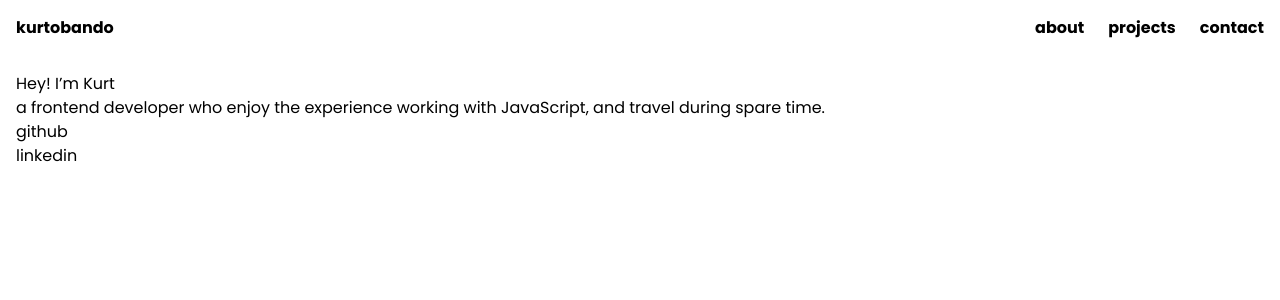
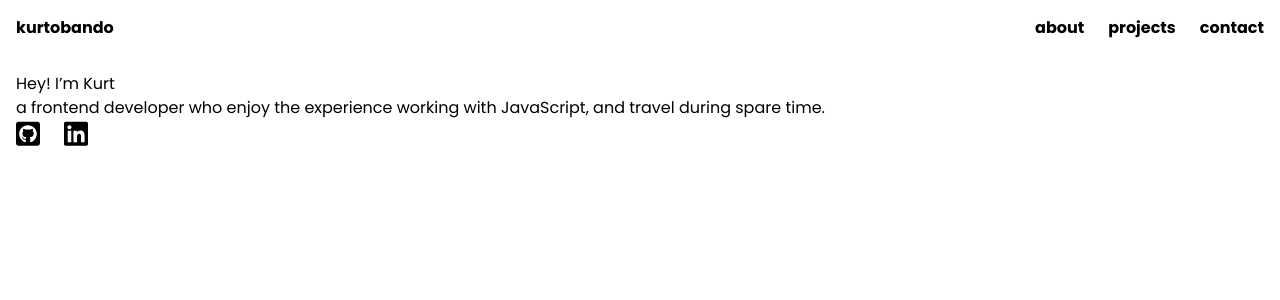
Before and after one commit to kurtobando/simple-portfolio, a Next.js app: page / in a window 1280 px wide. Shown: the top 300 px of the page. Built offline with nearby package versions, Linux system fonts and the light colour scheme.

Commit message:
add svg and style social media list component

```diff
--- /dev/null
+++ b/components/SVGGithub.tsx
@@ -0,0 +1,24 @@
+export default function SVGGithub({ width = "24px", height = "24px" }) {
+    const styles = {
+        width: width,
+        height: height,
+    }
+
+    return (
+        <div style={styles}>
+            <svg
+                aria-hidden="true"
+                focusable="false"
+                data-prefix="fab"
+                data-icon="github-square"
+                class="svg-inline--fa fa-github-square fa-w-14"
+                role="img"
+                xmlns="http://www.w3.org/2000/svg"
+                viewBox="0 0 448 512">
+                <path
+                    fill="currentColor"
+                    d="M400 32H48C21.5 32 0 53.5 0 80v352c0 26.5 21.5 48 48 48h352c26.5 0 48-21.5 48-48V80c0-26.5-21.5-48-48-48zM277.3 415.7c-8.4 1.5-11.5-3.7-11.5-8 0-5.4.2-33 .2-55.3 0-15.6-5.2-25.5-11.3-30.7 37-4.1 76-9.2 76-73.1 0-18.2-6.5-27.3-17.1-39 1.7-4.3 7.4-22-1.7-45-13.9-4.3-45.7 17.9-45.7 17.9-13.2-3.7-27.5-5.6-41.6-5.6-14.1 0-28.4 1.9-41.6 5.6 0 0-31.8-22.2-45.7-17.9-9.1 22.9-3.5 40.6-1.7 45-10.6 11.7-15.6 20.8-15.6 39 0 63.6 37.3 69 74.3 73.1-4.8 4.3-9.1 11.7-10.6 22.3-9.5 4.3-33.8 11.7-48.3-13.9-9.1-15.8-25.5-17.1-25.5-17.1-16.2-.2-1.1 10.2-1.1 10.2 10.8 5 18.4 24.2 18.4 24.2 9.7 29.7 56.1 19.7 56.1 19.7 0 13.9.2 36.5.2 40.6 0 4.3-3 9.5-11.5 8-66-22.1-112.2-84.9-112.2-158.3 0-91.8 70.2-161.5 162-161.5S388 165.6 388 257.4c.1 73.4-44.7 136.3-110.7 158.3zm-98.1-61.1c-1.9.4-3.7-.4-3.9-1.7-.2-1.5 1.1-2.8 3-3.2 1.9-.2 3.7.6 3.9 1.9.3 1.3-1 2.6-3 3zm-9.5-.9c0 1.3-1.5 2.4-3.5 2.4-2.2.2-3.7-.9-3.7-2.4 0-1.3 1.5-2.4 3.5-2.4 1.9-.2 3.7.9 3.7 2.4zm-13.7-1.1c-.4 1.3-2.4 1.9-4.1 1.3-1.9-.4-3.2-1.9-2.8-3.2.4-1.3 2.4-1.9 4.1-1.5 2 .6 3.3 2.1 2.8 3.4zm-12.3-5.4c-.9 1.1-2.8.9-4.3-.6-1.5-1.3-1.9-3.2-.9-4.1.9-1.1 2.8-.9 4.3.6 1.3 1.3 1.8 3.3.9 4.1zm-9.1-9.1c-.9.6-2.6 0-3.7-1.5s-1.1-3.2 0-3.9c1.1-.9 2.8-.2 3.7 1.3 1.1 1.5 1.1 3.3 0 4.1zm-6.5-9.7c-.9.9-2.4.4-3.5-.6-1.1-1.3-1.3-2.8-.4-3.5.9-.9 2.4-.4 3.5.6 1.1 1.3 1.3 2.8.4 3.5zm-6.7-7.4c-.4.9-1.7 1.1-2.8.4-1.3-.6-1.9-1.7-1.5-2.6.4-.6 1.5-.9 2.8-.4 1.3.7 1.9 1.8 1.5 2.6z"></path>
+            </svg>
+        </div>
+    )
+}
--- /dev/null
+++ b/components/SVGLinkedIn.tsx
@@ -0,0 +1,24 @@
+export default function SVGLinkedIn({ width = "24px", height = "24px" }) {
+    const styles = {
+        width: width,
+        height: height,
+    }
+
+    return (
+        <div style={styles}>
+            <svg
+                aria-hidden="true"
+                focusable="false"
+                data-prefix="fab"
+                data-icon="linkedin"
+                class="svg-inline--fa fa-linkedin fa-w-14"
+                role="img"
+                xmlns="http://www.w3.org/2000/svg"
+                viewBox="0 0 448 512">
+                <path
+                    fill="currentColor"
+                    d="M416 32H31.9C14.3 32 0 46.5 0 64.3v383.4C0 465.5 14.3 480 31.9 480H416c17.6 0 32-14.5 32-32.3V64.3c0-17.8-14.4-32.3-32-32.3zM135.4 416H69V202.2h66.5V416zm-33.2-243c-21.3 0-38.5-17.3-38.5-38.5S80.9 96 102.2 96c21.2 0 38.5 17.3 38.5 38.5 0 21.3-17.2 38.5-38.5 38.5zm282.1 243h-66.4V312c0-24.8-.5-56.7-34.5-56.7-34.6 0-39.9 27-39.9 54.9V416h-66.4V202.2h63.7v29.2h.9c8.9-16.8 30.6-34.5 62.9-34.5 67.2 0 79.7 44.3 79.7 101.9V416z"></path>
+            </svg>
+        </div>
+    )
+}
--- /dev/null
+++ b/components/SocialMediaList.module.css
@@ -0,0 +1,10 @@
+.SocialMediaList {
+}
+
+.SocialMediaList ul {
+    @apply flex flex-row;
+}
+
+.SocialMediaList ul li {
+    @apply mr-6;
+}
--- a/components/SocialMediaList.tsx
+++ b/components/SocialMediaList.tsx
@@ -1,15 +1,19 @@
+import SVGGithub from "./SVGGithub"
+import SVGLinkedIn from "./SVGLinkedIn"
+import styles from "./SocialMediaList.module.css"
+
 export default function SocialMediaList() {
     return (
-        <div>
+        <div className={styles.SocialMediaList}>
             <ul>
                 <li>
-                    <a href="" className="hover:underline">
-                        github
+                    <a href="https://github.com/kurtobando/" target="_blank" rel="noreferrer">
+                        <SVGGithub />
                     </a>
                 </li>
                 <li>
-                    <a href="" className="hover:underline">
-                        linkedin
+                    <a href="https://www.linkedin.com/in/kurt-obando/" target="_blank" rel="noreferrer">
+                        <SVGLinkedIn />
                     </a>
                 </li>
             </ul>
```
